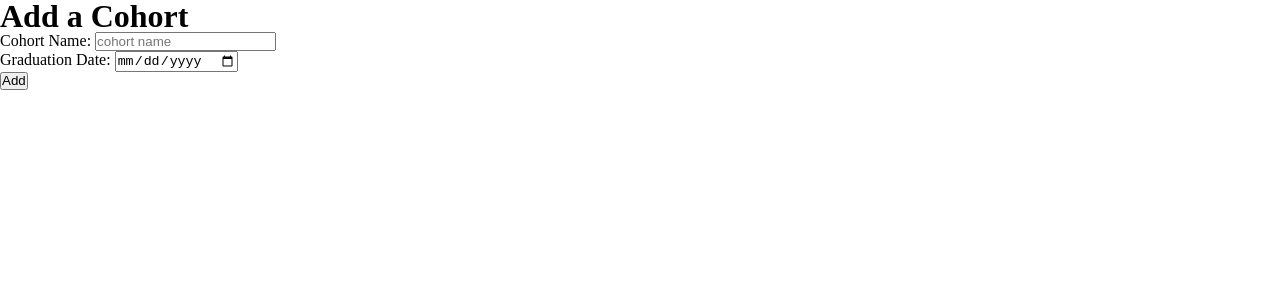
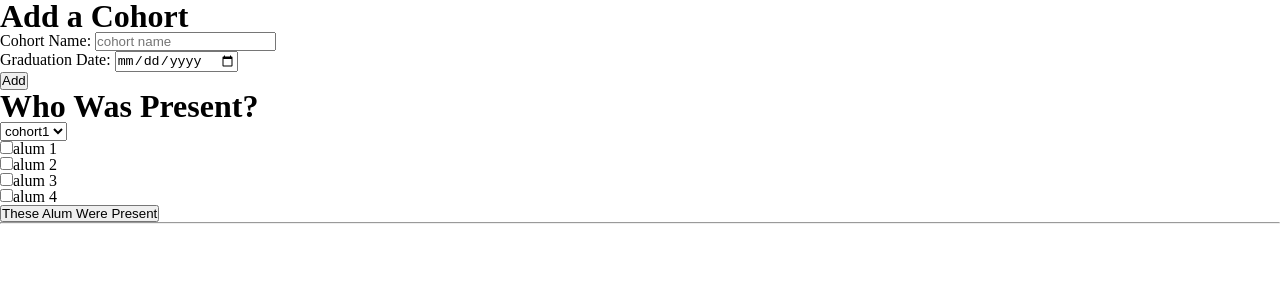
Before and after one commit to AwrenNuit/alum-tracker, a React (Create React App) app: page / in a window 1280 px wide. Shown: the top 300 px of the page. Built offline with nearby package versions, Linux system fonts and the light colour scheme.

Commit message:
created template for which alum were present

```diff
--- /dev/null
+++ b/src/components/AlumList/AlumList.js
@@ -0,0 +1,57 @@
+import React, { useEffect, useState } from 'react';
+import { useDispatch, useSelector } from 'react-redux';
+
+export default function AlumList() {
+
+  // const dispatch = useDispatch();
+  // const alumList = useSelector(state => state.alum); // reducer holds alum list from firebase
+  // const cohortList = useSelector(state => state.cohorts); // reducer holds cohort list from firebase
+  const [alumPresent, setAlumPresent] = useState([]);
+
+  useEffect(()=>{
+    //
+  })
+
+  return(
+    <>
+    <h1>Who Was Present?</h1>
+    <form>
+      <select>
+        <option>cohort1</option>
+        <option>cohort2</option>
+      </select>
+
+      {/* checkbox list of alum based on selected cohort */}
+      <div>
+        <label>
+          <input type="checkbox" name="alum" />
+          alum 1
+        </label>
+      </div>
+      <div>
+        <label>
+          <input type="checkbox" name="alum" />
+          alum 2
+        </label>
+      </div>
+      <div>
+        <label>
+          <input type="checkbox" name="alum" />
+          alum 3
+        </label>
+      </div>
+      <div>
+        <label>
+          <input type="checkbox" name="alum" />
+          alum 4
+        </label>
+      </div>
+
+      <div>
+        <button type="submit">These Alum Were Present</button>
+      </div>
+    </form>
+    <hr />
+    </>
+  );
+}
--- a/src/components/App/App.js
+++ b/src/components/App/App.js
@@ -1,11 +1,13 @@
 import React from 'react';
 import './App.css';
 import AddCohort from '../AddCohort/AddCohort';
+import AlumList from '../AlumList/AlumList';
 
 export default function App() {
   return (
     <>
       <AddCohort />
+      <AlumList />
     </>
   );
 }
```
